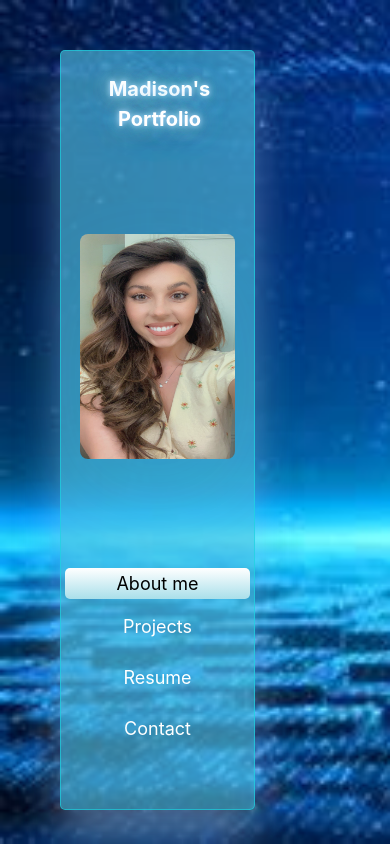
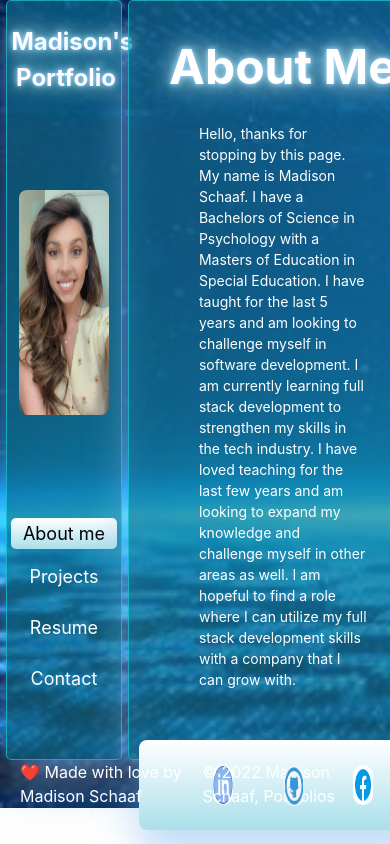
Before and after one commit to mschaaf17/React-Portfolio, a React (Create React App) app: page / in a window 390 px wide. Shown: the top 844 px of the page. Built offline with nearby package versions, Linux system fonts and the light colour scheme.

Commit message:
updated styling

```diff
--- a/src/components/About/index.js
+++ b/src/components/About/index.js
@@ -1,6 +1,7 @@
 import React from 'react';
 import linkedInIcon from '../../assets/images/linkedin-icon.gif';
 import facebookIcon from '../../assets/images/facebook-icon.gif'
+import github from '../../assets/images/github.jpeg'
 
 function About() {
     return(
@@ -17,11 +18,19 @@
 
         </a>
         <a
+          href="https://github.com/mschaaf17"
+          target="_blank"
+        >
+          <img className='facebook animation'src={github} alt="githu logo"/>
+        </a>
+        <a
           href="https://www.facebook.com/people/Maddy-Schaaf/100072535338867/"
           target="_blank"
         >
           <img className='facebook'src={facebookIcon} alt="facebook logo"/>
         </a>
+
+
       </div>
         </div>
 
--- a/src/components/Contact/index.js
+++ b/src/components/Contact/index.js
@@ -52,15 +52,15 @@
         <h1>Contact Me</h1>
         <form id="contact-form" onSubmit={handleSubmit}>
             <div class="text-[20px] m-5 px-5">
-                <label class="p-4" htmlFor="name">Name:</label>
+                <label class="p-4 text-white" htmlFor="name">Name:</label>
                 <br /> <input type="text" value={formState.name} onChange={handleChange} name="name"/>
             </div>
-            <div class="text-[20px] m-5 px-6">
-                <label class="p-4" htmlFor='email'>Email:</label>
+            <div class="text-[20px]  m-5 px-6">
+                <label class="p-4 text-white" htmlFor='email'>Email:</label>
                 <br /><input type="email" name="email" value={formState.email} onChange={handleChange}/>
             </div>
-            <div class="text-[20px] m-5 px-3">
-                <label class="p-6"htmlFor="message">Message:</label>
+            <div class="text-[20px]  m-5 px-3">
+                <label class="p-6 text-white"htmlFor="message">Message:</label>
                 <br /><textarea class="p-5 ml-3"name="message" rows="5" value={formState.message} onChange={handleChange}/>
 
             </div>
@@ -69,7 +69,7 @@
                     <p className= "error-text">{errorMessage}</p>
                 </div>
             )}
-            <button class="text-[20px] mx-10 mb-2" type ="submit">Submit</button>
+            <button class="text-[20px] text-white  mx-10 mb-2" type ="submit">Submit</button>
             </form>
 
         <address class="address">
--- a/src/components/Nav/index.js
+++ b/src/components/Nav/index.js
@@ -10,7 +10,7 @@
   return (
     <header>
       <div class="nav-section">
-        <h2 className="font-bold text-[20px] pt-5 pl-1">
+        <h2 className="font-bold text-[24px] pt-5 pl-1">
           <a data-testid="link" href="/">
             Madison's Portfolio
           </a>
--- a/src/components/Resume/index.js
+++ b/src/components/Resume/index.js
@@ -2,6 +2,7 @@
 import MadisonResume from '../../assets/images/Resume- Madison Schaaf (Updated 4_2022 tech).pdf';
 import linkedInIcon from '../../assets/images/linkedin-icon.gif';
 import facebookIcon from '../../assets/images/facebook-icon.gif'
+import github from '../../assets/images/github.jpeg'
 import Gallery from "../Gallery";
 
 function Resume() {
@@ -76,6 +77,12 @@
 
         </a>
         <a
+          href="https://github.com/mschaaf17"
+          target="_blank"
+        >
+          <img className='facebook animation'src={github} alt="githu logo"/>
+        </a>
+        <a
           href="https://www.facebook.com/people/Maddy-Schaaf/100072535338867/"
           target="_blank"
         >
--- a/src/index.css
+++ b/src/index.css
@@ -23,8 +23,8 @@
 
 .background {
   background-image: url("./assets/images/background.jpeg");
-  width: 100%;
-  height: 100vh;
+  /* width: 100%;
+  height: 100vh; */
   box-sizing: border-box;
   background-repeat: no-repeat repeat;
   background-size: cover;
@@ -99,7 +99,7 @@
   border: solid 1px #19d6e3a3;
   border-radius: 5px;
   height: 90vh;
-  background: #52c1e5a3;
+  background: #177290a3;
   box-shadow: 0 30px 40px rgba(139, 190, 242, 0.5);
 
 
@@ -113,7 +113,7 @@
   height: 90vh;
   border: solid 1px #19d6e3a3;
   border-radius: 5px;
-  background: #52c1e5a3;
+  background: #177290a3;
   box-shadow: 0 30px 40px rgba(139, 190, 242, 0.5);
   text-align: center;
   display: flex;
@@ -135,10 +135,10 @@
   margin: auto;
   border-radius: 8px;
   opacity: 98%;
-  box-shadow: 0 30px 100px rgba(32, 212, 212, .1)
-
+  box-shadow: 0 30px 100px rgba(32, 212, 212, .1);
 
 }
+
 .self::after {
   content: "";
   background-color: black;
@@ -154,12 +154,13 @@
 
 /* projects */
 .projects {
-  /* margin: 5px 15px; */
+  margin: auto;
   display: flex;
   flex-wrap: wrap;
   justify-content: space-around;
-  /* padding: 25px; */
-
+  /* flex-grow: 1; */
+  /* height: vh;
+   */
 }
 
 .projects img {
@@ -167,10 +168,10 @@
   transition: 0.5s ease;
 }
 
-.projects img:hover {
+/* .projects img:hover {
   transform: scale(1.3) rotate(4deg);
    cursor: pointer;
-}
+} */
 
 
 .projects h4 {
@@ -186,7 +187,17 @@
   border: solid 2px white;
   border-radius: 8px;
   box-shadow: 0 30px 40px rgba(0, 0, 0, 2);
-  margin-bottom: 30px;
+  margin: 25px;
+  display: flex;
+  flex-direction: column;
+  color: white;
+
+
+}
+
+.single-project:hover {
+  transform: scale(1.3) rotate(4deg);
+   cursor: pointer;
 }
 
 /* resume */
@@ -227,51 +238,79 @@
   height: 40px;
   padding-top: 5px;
 }
+.icon:hover {
+  transform: scale(1.3) rotate(4deg);
+   cursor: pointer;
+}
 
 .facebook {
   border-radius: 75px;
   height: 40px;
 }
 
+.facebook:hover {
+  transform: scale(1.3) rotate(4deg);
+   cursor: pointer;
+}
+
+
+.animation {
+  animation: wiggle 2s;
+  animation-iteration-count: infinite;
+}
+@keyframes wiggle {
+  0% { transform: translate(1px, 1px) rotate(0deg); }
+  40% { transform: translate(1px, -1px) rotate(1deg); }
+  50% { transform: translate(1px, -1px) rotate(-1deg); }
+  60% { transform: translate(-1px, 2px) rotate(0deg); }
+  70% { transform: translate(-3px, 1px) rotate(-1deg); }
+  80% { transform: translate(3px, 1px) rotate(-1deg); }
+}
 
 
 
-@media (max-width: 750px) {
-  .info-container {
-    /* display: flex;
-    flex-direction: column;
-    align-items: center;
-    justify-content: space-around; */
-    width: 100%;
-    padding: 10px;
-    margin: 30px;
-    border: solid 1px #19d6e3a3;
-    border-radius: 5px;
-    background: #52c1e5a3;
-    box-shadow: 0 30px 40px rgba(139, 190, 242, 0.5);
+@media (max-width: 850px) {
 
-
-  }
   .about {
     font-size: 14px;
   }
 
-  .nav-section {
-    width: 50%;
-    border: solid 1px #19d6e3a3;
-    border-radius: 5px;
-    background: #52c1e5a3;
-    box-shadow: 0 30px 40px rgba(139, 190, 242, 0.5);
-    text-align: center;
-    padding: 3px 0;
-    margin: 50px 60px;
+/* projects */
+.projects {
+  margin: auto;
+  display: flex;
+  flex-wrap: wrap;
+  justify-content: space-around;
+}
 
+.projects img {
+  border-radius: 8px 8px 0 0;
+  transition: 0.5s ease;
 }
 
 
+.projects h4 {
+  font-size: 18px;
+  text-align: center;
+  font-weight: bold;
+  padding: 5px;
+}
+.projects p {
+  padding: 5px;
+}
+.single-project {
+  border: solid 2px white;
+  border-radius: 8px;
+  box-shadow: 0 30px 40px rgba(0, 0, 0, 2);
+  margin: auto;
+  display: flex;
+  flex-direction: column;
+  color: white;
 }
 
-@media (max-width: 600px) {
+.single-project img{
+  height: 100px;
+}
 .info-container {
   display: flex;
   flex-direction: column;
@@ -279,33 +318,112 @@
   justify-content: space-around;
   width: 100%;
   padding: 10px;
-    margin: 30px;
+  margin: auto;
   border: solid 1px #19d6e3a3;
   border-radius: 5px;
-    background: #52c1e5a3;
+  height: 90vh;
+  background: #177290a3;
   box-shadow: 0 30px 40px rgba(139, 190, 242, 0.5);
 
 
 }
-  .flex-section {
+
+
+/* nav section */
+
+.nav-section {
+  width: 90%;
+  height: 90vh;
+  border: solid 1px #19d6e3a3;
+  border-radius: 5px;
+  background: #177290a3;
+  box-shadow: 0 30px 40px rgba(139, 190, 242, 0.5);
+  text-align: center;
   display: flex;
   flex-direction: column;
+  padding: 3px 0;
+  margin: auto;
+
+  /* flex-column py-3 m-3 text-center  */
 }
+
+
+}
+
+@media (max-width: 600px) {
+
   .about {
     font-size: 14px;
   }
 
-  .nav-section {
-    width: 50%;
+.icon {
+  padding: 0;
+  margin: 10px;
+}
+.facebook {
+  padding: 0;
+  margin: 10px;
+}
+
+.single-project {
+  border: solid 2px white;
+  border-radius: 8px;
+  box-shadow: 0 30px 40px rgba(0, 0, 0, 2);
+  margin: auto;
+  display: flex;
+  flex-direction: column;
+  color: white;
+}
+
+.single-project img{
+  height: 60px;
+}
+.projects h4 {
+  font-size: 12px;
+  text-align: center;
+  font-weight: bold;
+  padding: 1px;
+}
+.projects p {
+  padding: 1px;
+  font-size: 10px;
+}
+
+
+.info-container {
+  display: flex;
+  flex-direction: column;
+  align-items: center;
+  justify-content: space-around;
+  width: 100%;
+  padding: 10px;
+  margin: auto;
   border: solid 1px #19d6e3a3;
   border-radius: 5px;
-    background: #52c1e5a3;
+  height: 90vh;
+  background: #177290a3;
   box-shadow: 0 30px 40px rgba(139, 190, 242, 0.5);
-    text-align: center;
-    padding: 3px 0;
-    margin: 50px 60px;
+
 
 }
 
 
+/* nav section */
+
+.nav-section {
+  width: 90%;
+  height: 90vh;
+  border: solid 1px #19d6e3a3;
+  border-radius: 5px;
+  background: #177290a3;
+  box-shadow: 0 30px 40px rgba(139, 190, 242, 0.5);
+  text-align: center;
+  display: flex;
+  flex-direction: column;
+  padding: 3px 0;
+  margin: auto;
+
+  /* flex-column py-3 m-3 text-center  */
 }
+
+}
```
Also changed, not shown: src/assets/images/github.jpeg (added). Lines whose indentation alone changed are shown as unchanged.
